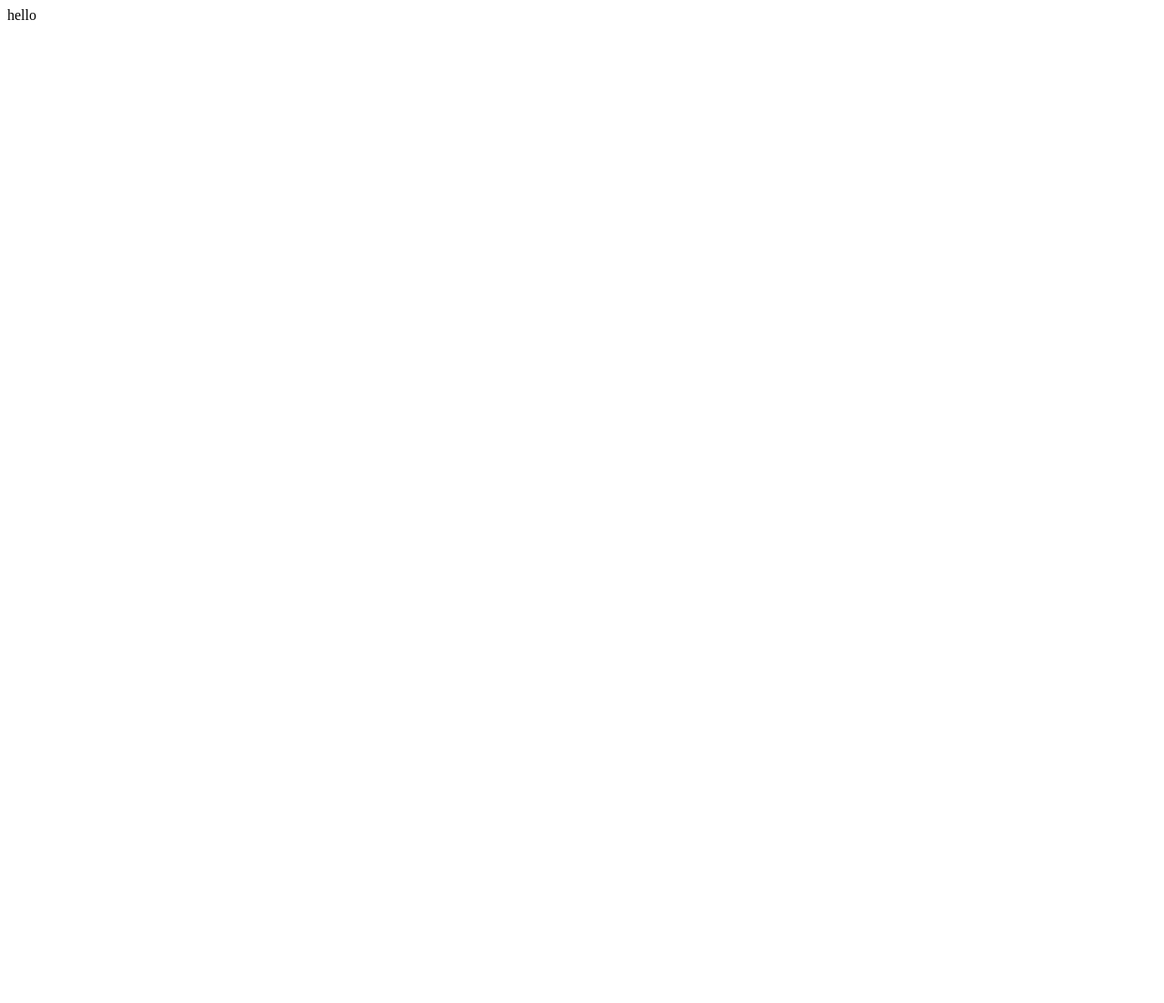
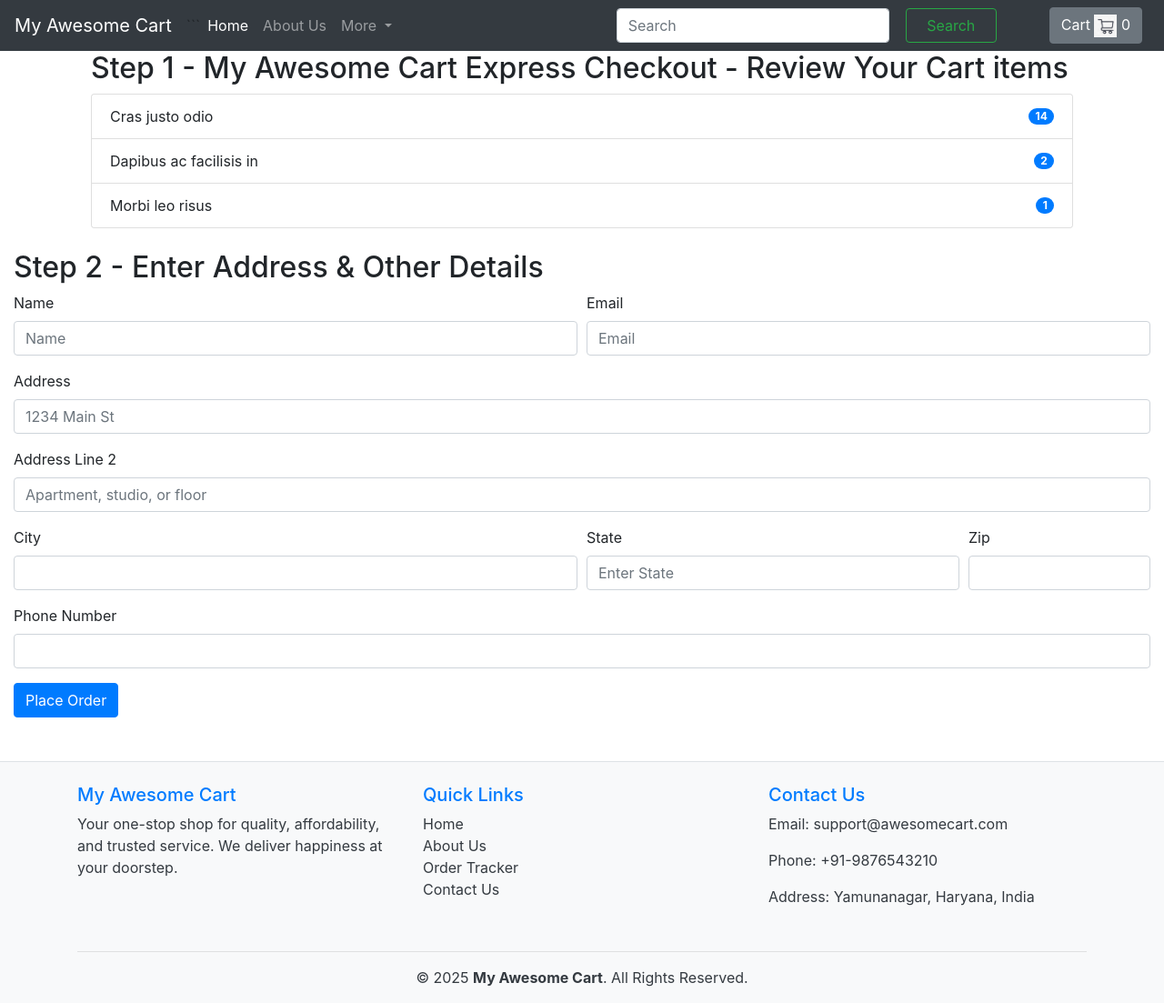
Before and after one commit to manaschawla/ecomwebsite, a Django app: page /shop/checkout/ in a window 1280 px wide. Before the commit the page is almost empty. Shown: the whole page at 91% size. Before the commit the page ends 22 px from the top, so only its background shows below. Run offline with Django 5.2, Linux system fonts and the light colour scheme; some libraries are stand-ins or nearby versions.

Commit message:
created checkout page and showed cart with clear cart and checkout option

````diff
--- a/shop/admin.py
+++ b/shop/admin.py
@@ -1,6 +1,7 @@
 from django.contrib import admin
 
 # Register your models here.
-from . models import Product
+from . models import Product,Contact
 
 admin.site.register(Product)
+admin.site.register(Contact)
--- a/shop/templates/shop/basic.html
+++ b/shop/templates/shop/basic.html
@@ -11,43 +11,137 @@
     <title>{%block title%} {%endblock%}</title>
     <style>
 </style>
+{% block head %}{% endblock %}
+
 </head>
 <body>
   {% load static %}
-    <nav class="navbar navbar-expand-lg navbar-dark bg-dark">
-  <a class="navbar-brand" href="#">My Awesome Cart</a>
+  <nav id = "navb" class="navbar navbar-expand-lg navbar-dark bg-dark">
+    <a class="navbar-brand" href="#">
+      My Awesome Cart
+    </a>
     <button class="navbar-toggler" type="button" data-toggle="collapse" data-target="#navbarSupportedContent" aria-controls="navbarSupportedContent" aria-expanded="false" aria-label="Toggle navigation">
       <span class="navbar-toggler-icon"></span>
     </button>
 
+```
 <div class="collapse navbar-collapse" id="navbarSupportedContent">
   <ul class="navbar-nav mr-auto">
     <li class="nav-item active">
-        <a class="nav-link" href="#">Home <span class="sr-only">(current)</span></a>
+      <a id = "about"class="nav-link" href="/shop">Home <span class="sr-only">(current)</span></a>
     </li>
     <li class="nav-item">
-        <a class="nav-link" href="#">Link</a>
+      <a id = "about" class="nav-link" href="/shop/about">
+       About Us
+      </a>
     </li>
     <li class="nav-item dropdown">
-        <a class="nav-link dropdown-toggle" href="#" id="navbarDropdown" role="button" data-toggle="dropdown" aria-haspopup="true" aria-expanded="false">
-          Dropdown
+      <a id = "about"class="nav-link dropdown-toggle" href="#" id="navbarDropdown" role="button" data-toggle="dropdown" aria-haspopup="true" aria-expanded="false">
+        More
       </a>
       <div class="dropdown-menu" aria-labelledby="navbarDropdown">
-          <a class="dropdown-item" href="#">Action</a>
-          <a class="dropdown-item" href="#">Another action</a>
+        <a class="dropdown-item" href="/shop/tracker">Tracker</a>
+        <a class="dropdown-item" href="/shop/contact">Contact us</a>
         <div class="dropdown-divider"></div>
-          <a class="dropdown-item" href="#">Something else here</a>
+        <a class="dropdown-item" href="#">Advertise</a>
       </div>
-      </li>
-      <li class="nav-item">
-        <a class="nav-link disabled" href="#" tabindex="-1" aria-disabled="true">Disabled</a>
     </li>
   </ul>
   <form class="form-inline my-2 my-lg-0">
-      <input class="form-control mr-sm-2" type="search" placeholder="Search" aria-label="Search">
-      <button class="btn btn-outline-success my-2 my-sm-0" type="submit">Search</button>
+    <input class="form-control mr-sm-2" type="search" placeholder="Search" aria-label="Search" style="width: 300px;">
+
+    <button class="btn btn-outline-success my-2 my-sm-0" type="submit" style="margin-right: 50px; width: 100px; margin-left: 10px;">Search</button>
+    <button type="button" id = "popcart" class="btn btn-secondary mx-2" data-container="body" data-toggle="popover" data-placement="right" data-html="true" data-content="Vivamus sagittis lacus vel augue laoreet rutrum faucibus.">Cart <img src="{% static 'shop/download.png' %}" alt="Cart Icon" width="25" height="25">
+      <span id="cart-item-count">0</span> <!-- Cart count -->
+    </span></button>
   </form>
 </div>
 </nav>
 {% block body%} {%endblock%}
+<footer class="bg-light text-dark pt-4 pb-3 mt-5 border-top">
+  <div class="container">
+    <div class="row">
+
+      <!-- About -->
+      <div class="col-md-4 mb-3">
+        <h5 class="text-primary">My Awesome Cart</h5>
+        <p>Your one-stop shop for quality, affordability, and trusted service. We deliver happiness at your doorstep.</p>
+      </div>
+
+      <!-- Quick Links -->
+      <div class="col-md-4 mb-3">
+        <h5 class="text-primary">Quick Links</h5>
+        <ul class="list-unstyled">
+          <li><a href="/shop" class="text-dark">Home</a></li>
+          <li><a href="/shop/about" class="text-dark">About Us</a></li>
+          <li><a href="/shop/tracker" class="text-dark">Order Tracker</a></li>
+          <li><a href="/shop/contact" class="text-dark">Contact Us</a></li>
+        </ul>
+      </div>
+
+      <!-- Contact Info -->
+      <div class="col-md-4 mb-3">
+        <h5 class="text-primary">Contact Us</h5>
+        <p>Email: <a href="mailto:support@awesomecart.com" class="text-dark">support@awesomecart.com</a></p>
+        <p>Phone: +91-9876543210</p>
+        <p>Address: Yamunanagar, Haryana, India</p>
+      </div>
+    </div>
+
+    <hr>
+    <div class="text-center">
+      <p class="mb-0">&copy; 2025 <strong>My Awesome Cart</strong>. All Rights Reserved.</p>
+    </div>
+  </div>
+</footer>
+
+
+<script src="https://code.jquery.com/jquery-3.3.1.slim.min.js" integrity="sha384-q8i/X+965DzO0rT7abK41JStQIAqVgRVzpbzo5smXKp4YfRvH+8abtTE1Pi6jizo" crossorigin="anonymous"></script>
+<script src="https://cdnjs.cloudflare.com/ajax/libs/popper.js/1.14.6/umd/popper.min.js" integrity="sha384-wHAiFfRlMFy6i5SRaxvfOCifBUQy1xHdJ/yoi7FRNXMRBu5WHdZYu1hA6ZOblgut" crossorigin="anonymous"></script>
+<script src="https://stackpath.bootstrapcdn.com/bootstrap/4.2.1/js/bootstrap.min.js" integrity="sha384-B0UglyR+jN6CkvvICOB2joaf5I4l3gm9GU6Hc1og6Ls7i6U/mkkaduKaBhlAXv9k" crossorigin="anonymous"></script>
+<script>
+  console.log('working');
+
+  // Load cart from localStorage or initialize empty
+  if (localStorage.getItem('cart') == null) {
+    var cart = {};
+  } else {
+    cart = JSON.parse(localStorage.getItem('cart'));
+  }
+
+  // Function to update cart count display
+  function updateCartCount() {
+    let total = 0;
+    for (let item in cart) {
+      total += cart[item];
+    }
+    document.getElementById('cart-item-count').innerText = total;
+  }
+
+  // Initial update on page load
+  updateCartCount();
+
+  // Add to cart logic on button click
+  $('.cart').click(function () {
+    console.log('clicked');
+    var idstr = this.id.toString();
+
+    if (cart[idstr] != undefined) {
+      cart[idstr] += 1;
+    } else {
+      cart[idstr] = 1;
+    }
+
+    console.log(cart);
+    localStorage.setItem('cart', JSON.stringify(cart));
+
+    // Update cart count after adding item
+    updateCartCount();
+  });
+  $('#popcart').popover()
+
+  document.getElementById("popcart").setAttribute('data-content','<h5>Cart for your items in my shopping cart</h5>');
+</script>
+
+
 </body>
--- /dev/null
+++ b/shop/templates/shop/checkout.html
@@ -0,0 +1,69 @@
+{% extends 'shop/basic.html' %}
+{%block title%}  Title of About {%endblock%}
+{% block body%}
+<div class="container">
+    <div class="col">
+        <h2> Step 1 - My Awesome Cart Express Checkout - Review Your Cart items </h2>
+        <div id='items'>
+            <ul class="list-group">
+                <li class="list-group-item d-flex justify-content-between align-items-center">
+                    Cras justo odio
+                    <span class="badge badge-primary badge-pill">14</span>
+                </li>
+                <li class="list-group-item d-flex justify-content-between align-items-center">
+                    Dapibus ac facilisis in
+                    <span class="badge badge-primary badge-pill">2</span>
+                </li>
+                <li class="list-group-item d-flex justify-content-between align-items-center">
+                    Morbi leo risus
+                    <span class="badge badge-primary badge-pill">1</span>
+                </li>
+            </ul>
+        </div>
+    </div>
+</div>
+  <div class="col my-4">
+        <h2> Step 2 - Enter Address & Other Details</h2>
+        <form>
+            <div class="form-row">
+                <div class="form-group col-md-6">
+                    <label for="name">Name</label>
+                    <input type="name" class="form-control" id="name" placeholder="Name">
+                </div>
+                <div class="form-group col-md-6">
+                    <label for="inputEmail4">Email</label>
+                    <input type="email" class="form-control" id="inputEmail4" placeholder="Email">
+                </div>
+            </div>
+            <div class="form-group">
+                <label for="inputAddress">Address</label>
+                <input type="text" class="form-control" id="inputAddress" placeholder="1234 Main St">
+            </div>
+            <div class="form-group">
+                <label for="inputAddress2">Address Line 2</label>
+                <input type="text" class="form-control" id="inputAddress2" placeholder="Apartment, studio, or floor">
+            </div>
+            <div class="form-row">
+                <div class="form-group col-md-6">
+                    <label for="inputCity">City</label>
+                    <input type="text" class="form-control" id="inputCity">
+                </div>
+                <div class="form-group col-md-4">
+                    <label for="inputState">State</label>
+                    <input type="text" class="form-control" id="inputAddress" placeholder="Enter State">
+                    </select>
+                </div>
+                <div class="form-group col-md-2">
+                    <label for="inputZip">Zip</label>
+                    <input type="text" class="form-control" id="inputZip">
+                </div>
+            </div>
+            <div class="form-group">
+                <label for="inputZip">Phone Number</label>
+                <input type="tel" class="form-control" id="inputPhone">
+            </div>
+            <button type="submit" class="btn btn-primary">Place Order</button>
+        </form>
+    </div>
+</div>
+{%endblock%}
--- a/shop/templates/shop/contact.html
+++ b/shop/templates/shop/contact.html
@@ -67,7 +67,7 @@
     <div class="col-md-6 mb-4">
       <div class="contact-form">
         <h4 class="mb-4">Send us a message</h4>
-        <form method="post" action="/shop/contact">
+        <form method="post" action="/shop/contact/" id = "myForm">
           {% csrf_token %}
           <div class="form-group">
             <label for="name">Full Name</label>
@@ -87,6 +87,7 @@
           </div>
           <button type="submit" class="btn btn-primary btn-block">Send Message</button>
         </form>
+</script>
       </div>
     </div>
 
--- /dev/null
+++ b/shop/templates/shop/search.html
@@ -0,0 +1,5 @@
+{% extends 'shop/basic.html' %}
+{%block title%}  Title of About {%endblock%}
+{% block body%}
+<h1>HELLO I AM SEARCH PAGE</h1>
+{%endblock%}
--- /dev/null
+++ b/shop/templates/shop/tracker.html
@@ -0,0 +1,5 @@
+{% extends 'shop/basic.html' %}
+{%block title%}  Title of About {%endblock%}
+{% block body%}
+<h1>HELLO I AM TRACKER PAGE</h1>
+{%endblock%}
--- a/shop/urls.py
+++ b/shop/urls.py
@@ -8,6 +8,6 @@ urlpatterns = [
     path("contact/", views.contact, name = "ContactUs"),
     path("tracker/", views.tracker, name = "TrackingStatus"),
     path("search/", views.search, name = "Search"),
-    path("productview/", views.prodview, name = "ProductView"),
+    path("products/<int:myid>/", views.products, name = "products"),
     path("checkout/", views.checkout, name = "Checkout")
 ]
--- a/shop/views.py
+++ b/shop/views.py
@@ -1,7 +1,7 @@
 from django.shortcuts import render
 from django.http import HttpResponse
 from math import ceil
-from .models import Product
+from .models import Product,Contact
 
 def index(request):
     products = Product.objects.all()
@@ -26,16 +26,25 @@ def about(request):
     return render(request, 'shop/about.html')
 
 def contact(request):
-    return render(request, 'shop/index.html')
+    if request.method == "POST":
+        name = request.POST.get('name')
+        email = request.POST.get('email')
+        phone = request.POST.get('phone')
+        desc = request.POST.get('desc')
+        contact = Contact(name = name, email = email, desc = desc, phone = phone)
+        contact.save()
+    return render(request, 'shop/contact.html')
 
 def tracker(request):
-    return render(request, 'shop/index.html')
+    return render(request, 'shop/tracker.html')
 
 def search(request):
-    return render(request, 'shop/index.html')
+    return render(request, 'shop/search.html')
 
-def prodview(request):
-    return render(request, 'shop/index.html')
+def products(request, myid):
+    #fetch the product using id
+    product = Product.objects.filter(id = myid)
+    return render(request, 'shop/prodview.html', {'product': product[0]})
 
 def checkout(request):
-    return HttpResponse("hello")
+    return render(request, 'shop/checkout.html')
````
Also changed, not shown: shop/models.py (+10 -0 lines), shop/templates/shop/index.html (+45 -6 lines), db.sqlite3, shop/migrations/0003_contact.py (added). Lines whose indentation alone changed are shown as unchanged.
